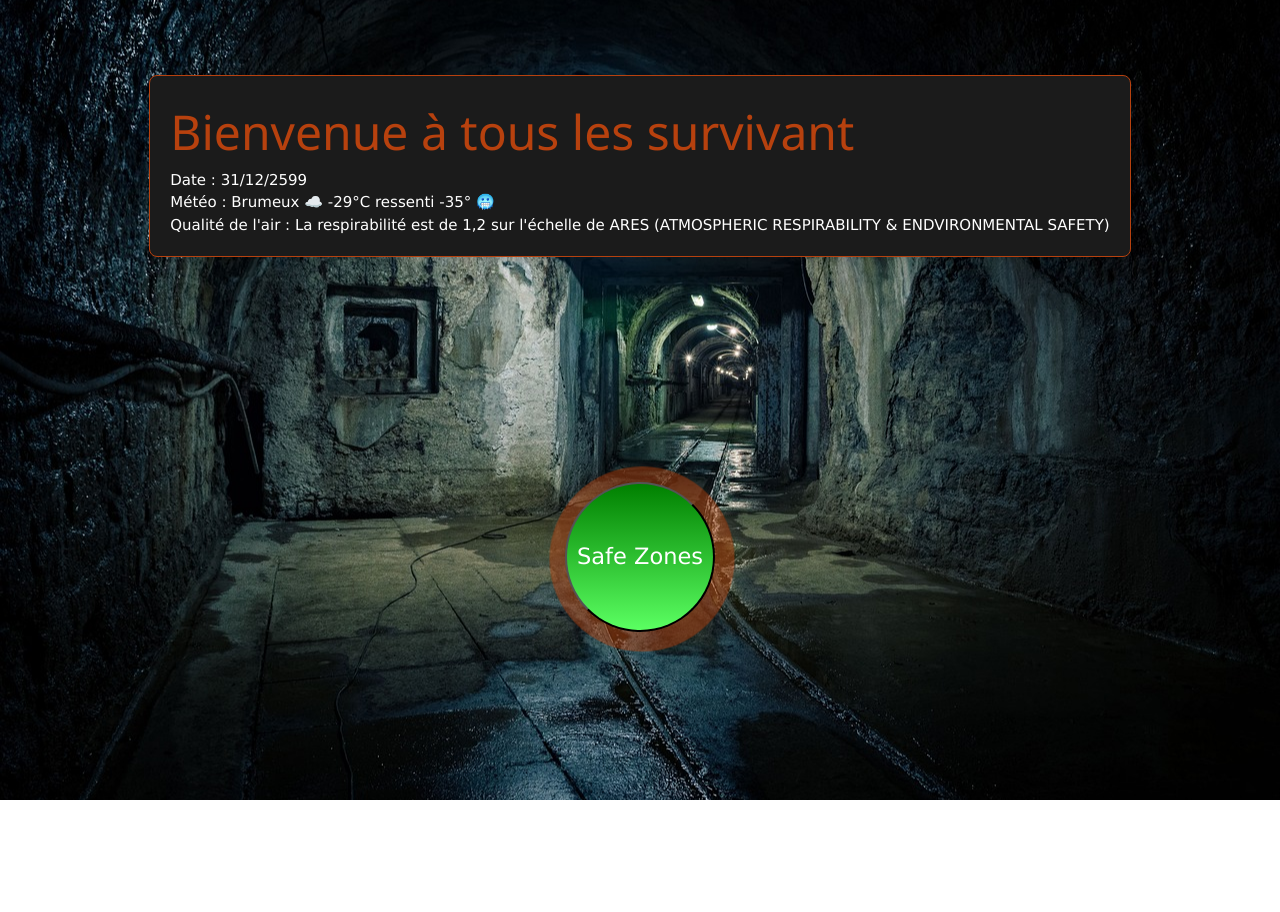
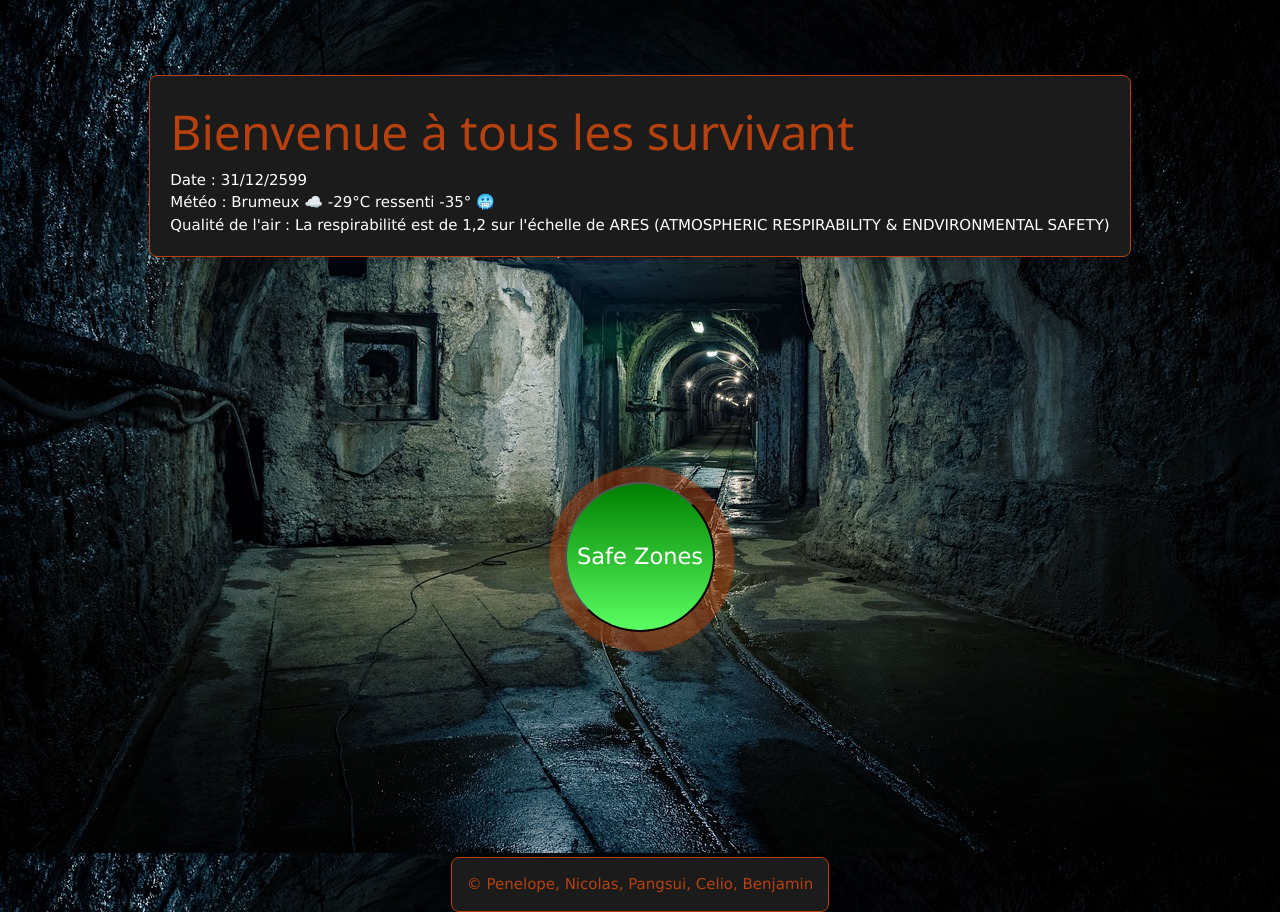
Before and after one commit to Qiu-Nick/protoJam, a React (Vite) app in the folder my-react-app/: page / in a window 1280 px wide. Before the commit the page ends 800 px from the top, so only its background shows below. Built offline with nearby package versions, Linux system fonts and the light colour scheme.

Commit message:
build footer

```diff
--- a/my-react-app/src/App.css
+++ b/my-react-app/src/App.css
@@ -132,3 +132,11 @@ h1 {
 		opacity: 0;
 	}
 }
+
+footer {
+	background-color: #1b1b1b;
+	color: #b7410e;
+	border: 1px solid #b7410e;
+	padding: 1em;
+	border-radius: 8px;
+}
--- a/my-react-app/src/App.tsx
+++ b/my-react-app/src/App.tsx
@@ -5,6 +5,7 @@ import { Route, Routes, useNavigate } from "react-router-dom";
 import "leaflet/dist/leaflet.css";
 import Browser from "./page/browser";
 import Header from "./component/Header";
+import Footer from "./component/Footer";
 
 const App: React.FC = () => {
 	const navigate = useNavigate();
@@ -24,6 +25,7 @@ const App: React.FC = () => {
 							>
 								Safe Zones
 							</button>
+							<Footer />
 						</div>
 					}
 				/>
--- /dev/null
+++ b/my-react-app/src/component/Footer.tsx
@@ -0,0 +1,7 @@
+export default function Footer() {
+	return (
+		<footer>
+			<p>&copy; Penelope, Nicolas, Pangsui, Celio, Benjamin</p>
+		</footer>
+	);
+}
```
Also changed, not shown: my-react-app/src/page/browser.tsx (+6 -1 lines).
